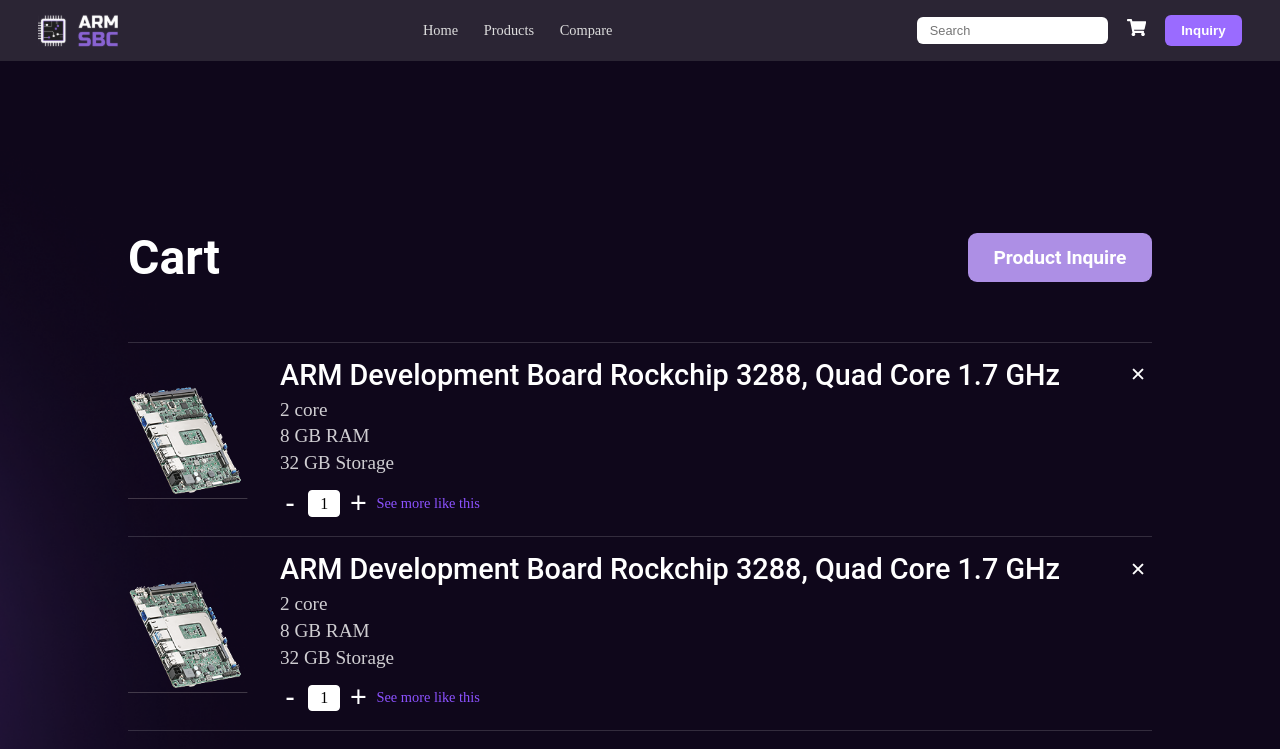
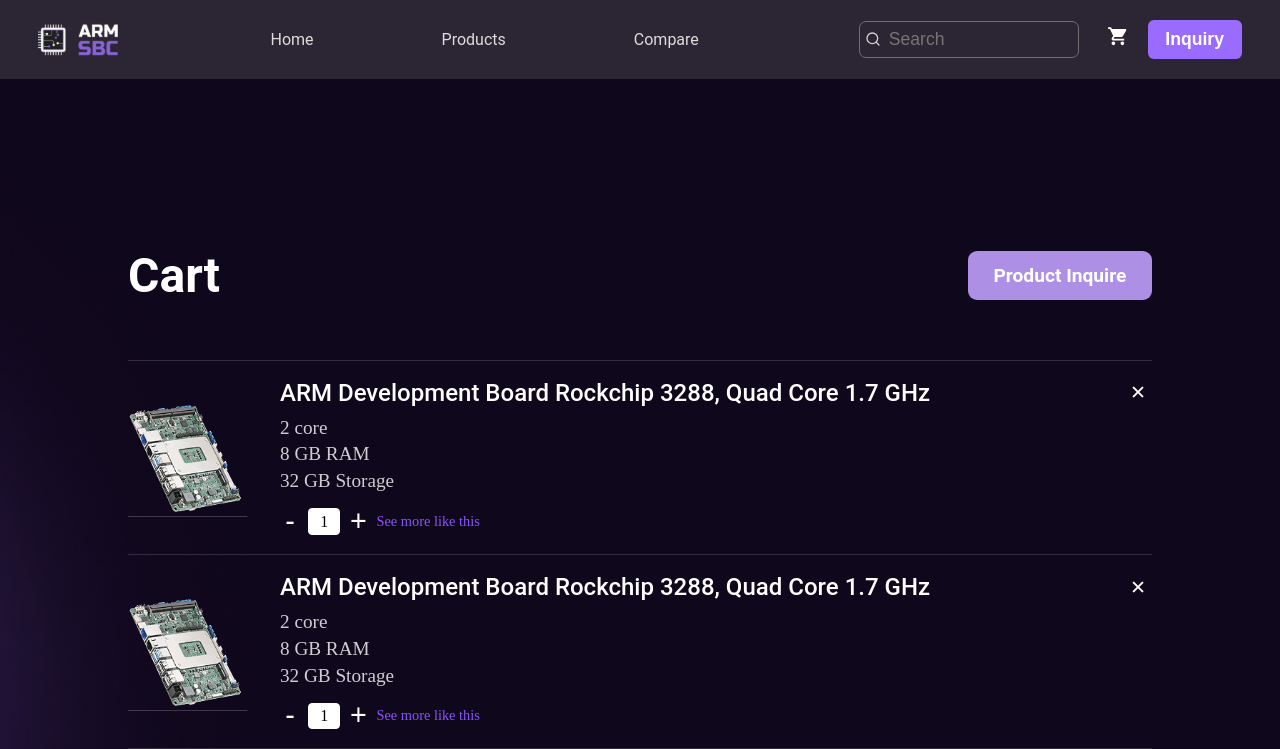
Before and after one commit to Tungston-labs/Arm_Sbc, a React (Vite) app: page /cartpage in a window 1280 px wide. Shown: the top 749 px of the page. Built offline with nearby package versions, Linux system fonts and the light colour scheme.

Commit message:
complete the cartpage

```diff
--- a/src/Components/Navbar/Navbar.Styles.js
+++ b/src/Components/Navbar/Navbar.Styles.js
@@ -1,38 +1,30 @@
 
 import styled from "styled-components";
-
+import { FiSearch } from "react-icons/fi";
 export const Nav = styled.nav`
-  /* max-width: 95%;         reduce width so border-radius is visible */
-  margin: 0 auto;         /* center horizontally */
+  width: 100%;
   background: #2b2534;
   color: white;
   position: sticky;
   top: 0;
   z-index: 1000;
-  overflow: hidden;
-  @media (max-width: 900px) {
-    /* max-width: 100%;      */
-    border-radius: 11px;
+
+
+  border-radius: 10px;
+
+
+  @media (min-width: 600px) {
+    border-radius: 0;
   }
 `;
 
-
 export const NavContainer = styled.div`
+  max-width: 3840px;
   margin: 0 auto;
   padding: clamp(0.5rem, 1vw, 1rem) clamp(1rem, 3vw, 3rem);
   display: flex;
   justify-content: space-between;
   align-items: center;
-
-  /* Mobile-specific styles */
-  @media (max-width: 900px) {
-    display: flex;
-    align-items: center;
-    flex-shrink: 0;
-    border-radius: 11px;
-    background: #2B2534;
-    margin: 0 auto;
-  }
 `;
 
 
@@ -54,6 +46,7 @@
     white-space: nowrap;
     font-size: clamp(0.9rem, 2vw, 2rem);
   }
+
 
   @media (max-width: 480px) {
     font-size: 0.9rem;
@@ -94,7 +87,6 @@
     }
   }
 
-
   @media (min-width: 2561px) and (max-width: 4096px) {
     font-size: 2.2rem;
 
@@ -103,6 +95,7 @@
       width: 10rem;
     }
   }
+
 
   @media (min-width: 4097px) {
     font-size: 3rem;
@@ -116,7 +109,23 @@
 
 export const NavLinks = styled.div`
   display: flex;
-  gap: clamp(1rem, 2vw, 2.5rem);
+  gap: 3rem;
+
+  @media (max-width: 7680px) {
+    gap: 15rem;
+  }
+
+  @media (max-width: 3840px) {
+    gap: 12rem;
+  }
+
+  @media (max-width: 1920px) {
+    gap: 8rem;
+  }
+
+  @media (max-width: 1200px) {
+    gap: 5rem;
+  }
 
   @media (max-width: 900px) {
     display: none;
@@ -126,55 +135,240 @@
 export const NavLinkItem = styled.a`
   text-decoration: none;
   color: #ddd;
-  font-size: clamp(0.9rem, 1vw, 1.2rem);
-  transition: color 0.2s ease;
-
+  font-size: 1.5rem;
+  font-family: 'Roboto';
   &:hover {
     color: #9a6bff;
+  }
+
+  @media (max-width: 7680px) {
+    font-size: 1.8rem;
+  }
+
+  @media (max-width: 3840px) {
+    font-size: 1.8rem;
+  }
+
+  @media (max-width: 1920px) {
+    font-size: 1rem;
+  }
+
+  @media (max-width: 1200px) {
+    font-size: 0.8rem;
+  }
+
+  @media (max-width: 900px) {
+    font-size: 0.6rem;
+  }
+
+  @media (max-width: 600px) {
+    font-size: 0.5rem;
   }
 `;
 
 export const RightSection = styled.div`
   display: flex;
   align-items: center;
-  gap: clamp(0.8rem, 1.5vw, 2rem);
+  gap: 2.5rem;
+
+  @media (max-width: 7680px) {
+    gap: 1.8rem;
+  }
+
+  @media (max-width: 3840px) {
+    gap: 1.5rem;
+  }
+
+  @media (max-width: 1920px) {
+    gap: 1.2rem;
+  }
+
+  @media (max-width: 1200px) {
+    gap: 1rem;
+  }
 
   @media (max-width: 900px) {
     display: none;
   }
 `;
 
+
 export const SearchBox = styled.div`
   position: relative;
+  width: 350px;
+  display: flex;
+  align-items: center;
+  padding: 0.5rem;
+
+  @media (max-width: 7680px) {
+    width: 300px;
+  }
+
+  @media (max-width: 3840px) {
+    width: 250px;
+  }
+
+  @media (max-width: 1920px) {
+    width: 220px;
+  }
+
+  @media (max-width: 1200px) {
+    width: 180px;
+  }
+
+  @media (max-width: 900px) {
+    display: none;
+  }
 `;
 
+
 export const SearchInput = styled.input`
-  padding: 0.4rem 0.8rem;
-  border-radius: 6px;
-  border: none;
+  width: 100%;
+  padding: 0.6rem 1.2rem 0.6rem 2.5rem;
+  border: 1px solid #716F6F;
+  border-radius: 7px;
+  font-size: 1.4rem;
+  background-color: #2B2534;
+  color: #fff;
   outline: none;
-  font-size: clamp(0.8rem, 0.9vw, 1rem);
+
+  ::placeholder {
+    color: #d3d3d3;
+  }
+
+  @media (max-width: 7680px) {
+    font-size: 1.3rem;
+    padding: 0.55rem 1.1rem 0.55rem 2.2rem;
+  }
+
+  @media (max-width: 3840px) {
+    font-size: 1.2rem;
+    padding: 0.5rem 1rem 0.5rem 2rem;
+  }
+
+  @media (max-width: 1920px) {
+    font-size: 1.1rem;
+    padding: 0.45rem 0.9rem 0.45rem 1.8rem;
+  }
+
+  @media (max-width: 1200px) {
+    font-size: 1rem;
+    padding: 0.4rem 0.8rem 0.4rem 1.5rem;
+  }
+
+  @media (max-width: 900px) {
+    display: none;
+  }
+`;
+
+
+export const SearchIcon = styled(FiSearch)`
+  position: absolute;
+  left: 0.8rem;
+  top: 50%;
+  transform: translateY(-50%);
+  color: #d3d3d3;
+  font-size: 1.2rem;
+  pointer-events: none;
+
+  @media (max-width: 7680px) {
+    left: 1.5;
+    font-size: 1.1rem;
+  }
+
+  @media (max-width: 3840px) {
+    left: 1.2rem;
+    font-size: 1.2rem;
+  }
+
+  @media (max-width: 1920px) {
+    left: 0.9rem;
+    font-size: 1rem;
+  }
+
+  @media (max-width: 1200px) {
+    left: 0.7rem;
+    font-size: 1rem;
+  }
 `;
 
 export const CartIcon = styled.div`
-  font-size: clamp(1rem, 1.5vw, 1.6rem);
+  font-size: 2rem;
   cursor: pointer;
+
+  @media (max-width: 7680px) {
+    font-size: 1.8rem;
+  }
+
+  @media (max-width: 3840px) {
+    font-size: 1.6rem;
+  }
+
+  @media (max-width: 1920px) {
+    font-size: 1.4rem;
+  }
+
+  @media (max-width: 1200px) {
+    font-size: 1.2rem;
+  }
+
+  @media (max-width: 900px) {
+    font-size: 1rem;
+  }
+
+  @media (max-width: 600px) {
+    font-size: 0.9rem;
+  }
 `;
 
 export const InquiryButton = styled.button`
-  padding: 0.5rem 1rem;
+  padding: 0.7rem 1.4rem;
   background: #9a6bff;
   border: none;
   border-radius: 6px;
   color: white;
   font-weight: 600;
+  font-size: 1.4rem;
   cursor: pointer;
   transition: all 0.2s ease;
 
   &:hover {
     background: #7f4ce0;
   }
+
+  @media (max-width: 7680px) {
+    font-size: 1.3rem;
+    padding: 0.65rem 1.3rem;
+  }
+
+  @media (max-width: 3840px) {
+    font-size: 1.2rem;
+    padding: 0.6rem 1.2rem;
+  }
+
+  @media (max-width: 1920px) {
+    font-size: 1.1rem;
+    padding: 0.55rem 1.1rem;
+  }
+
+  @media (max-width: 1200px) {
+    font-size: 1rem;
+    padding: 0.5rem 1rem;
+  }
+
+  @media (max-width: 900px) {
+    font-size: 0.9rem;
+    padding: 0.45rem 0.9rem;
+  }
+
+  @media (max-width: 600px) {
+    font-size: 0.8rem;
+    padding: 0.4rem 0.8rem;
+  }
 `;
+
+
+
 
 export const Hamburger = styled.div`
   display: none;
--- a/src/Components/Navbar/Navbar.jsx
+++ b/src/Components/Navbar/Navbar.jsx
@@ -1,4 +1,4 @@
-
+// src/components/Navbar.jsx
 import React, { useState } from "react";
 import {
   Nav,
@@ -14,11 +14,12 @@
   Hamburger,
   MobileMenu,
   MobileNavItem,
-  MobileInquiryButton
+  MobileInquiryButton,
+  SearchIcon
 } from "./Navbar.Styles";
 import { FaShoppingCart, FaBars, FaTimes } from "react-icons/fa";
 import logo from "../../assets/main/logo.svg";
-
+import { IoMdCart } from "react-icons/io";
 const Navbar = () => {
   const [isOpen, setIsOpen] = useState(false);
 
@@ -40,10 +41,11 @@
 
         <RightSection>
           <SearchBox>
-            <SearchInput type="text" placeholder="Search" />
-          </SearchBox>
+  <SearchIcon />
+  <SearchInput type="text" placeholder="Search" />
+</SearchBox>
           <CartIcon>
-            <FaShoppingCart />
+            <IoMdCart />
           </CartIcon>
           <InquiryButton>Inquiry</InquiryButton>
         </RightSection>
@@ -53,6 +55,7 @@
           {isOpen ? <FaTimes /> : <FaBars />}
         </Hamburger>
       </NavContainer>
+
 
       {isOpen && (
         <MobileMenu>
--- a/src/pages/cartpage/CartPage.Styles.js
+++ b/src/pages/cartpage/CartPage.Styles.js
@@ -1,13 +1,9 @@
 import styled from "styled-components";
 
 export const CartContainer = styled.div`
-  /* background: url('/images/cart/cardbackpic .png') no-repeat center center; */
-  /* background-size: cover; */
   color: #fff;
-  /* padding: 8rem; */
   margin: auto;
 
-  /* Mobile background image */
   @media (max-width: 900px) {
      background: url('/images/cart/cardbackpic .png') no-repeat center center;
     background-size: cover;
@@ -15,23 +11,20 @@
   }
 
   @media (min-width: 3840px) {
-    padding: 6rem 12rem;
     font-size: 1.5rem;
   }
 
   @media (min-width: 7680px) {
     font-size: 2rem;
-    padding: 8rem 16rem;
   }
 `;
 export const Container = styled.div`
  background: url('/images/cart/cardbackpic .png') no-repeat center center;
-  background-size: cover; /* ensures image covers the container */
+  background-size: cover;
   color: #fff;
   padding: 8rem;
   margin: auto;
 
-  /* Mobile background image */
   @media (max-width: 900px) {
      background: url('/images/cart/cardbackpic .png') no-repeat center center;
     background-size: cover;
@@ -53,7 +46,6 @@
   display: flex;
   justify-content: space-between;
   align-items: center;
-  /* margin-bottom: 2rem; */
 `;
 
 export const CartTitle = styled.h2`
@@ -62,7 +54,7 @@
   font-weight: 700;
   font-style: normal;
   line-height: normal;
-  font-size: 1.5rem; /* default mobile font */
+  font-size: 1.5rem;
 
   @media (min-width: 600px) {
     font-size: 2rem;
@@ -99,7 +91,7 @@
   font-style: normal;
   font-weight: 600;
   line-height: normal;
-  font-size: 0.95rem; /* default mobile font */
+  font-size: 0.95rem;
   padding: 0.5rem 1rem;
   transition: all 0.3s ease;
 
@@ -108,42 +100,40 @@
     color: #8c52ff;
   }
 
-  /* Tablets / Small screens */
+
   @media (min-width: 600px) {
     font-size: 1rem;
     padding: 0.6rem 1.2rem;
     border-radius: 7px;
   }
 
-  /* Desktop screens */
+
   @media (min-width: 900px) {
     font-size: 1.1rem;
     padding: 0.7rem 1.4rem;
     border-radius: 8px;
   }
 
-  /* Large desktop / 1200px+ */
   @media (min-width: 1200px) {
     font-size: 1.2rem;
     padding: 0.8rem 1.6rem;
     border-radius: 9px;
   }
 
-  /* Full HD / 1920px+ */
   @media (min-width: 1920px) {
     font-size: 1.4rem;
     padding: 1rem 2rem;
     border-radius: 10px;
   }
 
-  /* 4K screens */
+
   @media (min-width: 3840px) {
     font-size: 1.5rem;
     padding: 1.2rem 2.5rem;
     border-radius: 12px;
   }
 
-  /* 8K screens */
+
   @media (min-width: 7680px) {
     font-size: 2rem;
     padding: 1.5rem 3rem;
@@ -206,15 +196,15 @@
   }
 
   @media (min-width: 1200px) {
-    font-size: 1.8rem;
+    font-size: 1.5rem;
   }
 
   @media (min-width: 1920px) {
-    font-size: 2.2rem;
+    font-size: 2rem;
   }
 
   @media (min-width: 3840px) {
-    font-size: 2.8rem;
+    font-size: 2.5rem;
   }
 
   @media (min-width: 7680px) {
@@ -230,40 +220,42 @@
   font-size: 0.9rem;
   opacity: 0.8;
 
+  margin-top: 10px;
+
   li {
     margin-bottom: 0.3rem;
   }
 
-  /* Tablets / small screens */
   @media (min-width: 600px) {
-    font-size: 1rem; /* ~16px */
+    font-size: 1rem;
+    margin-top: 0;
   }
 
-  /* Desktop screens */
+
   @media (min-width: 900px) {
-    font-size: 1.1rem; /* ~18px */
+    font-size: 1.1rem;
   }
 
-  /* Large desktop / 1200px+ */
+
   @media (min-width: 1200px) {
-    font-size: 1.2rem; /* ~19px */
+    font-size: 1.2rem;
   }
 
-  /* Full HD / 1920px+ */
   @media (min-width: 1920px) {
-    font-size: 1.4rem; /* ~22px */
+    font-size: 1.4rem;
   }
 
-  /* 4K screens */
+
   @media (min-width: 3840px) {
-    font-size: 1.5rem; /* ~24px */
+    font-size: 1.5rem;
   }
 
-  /* 8K screens */
+
   @media (min-width: 7680px) {
-    font-size: 2rem; /* ~32px */
+    font-size: 2rem;
   }
 `;
+
 
 
 export const QuantityControl = styled.div`
@@ -288,31 +280,27 @@
 
   @media (min-width: 600px) {
     font-size: 1rem;
-    /* min-width: 22px; */
+
   }
 
   @media (min-width: 900px) {
     font-size: 1.5rem;
-    /* min-width: 24px; */
+
   }
 
   @media (min-width: 1200px) {
     font-size: 1.8rem;
-    /* min-width: 26px; */
   }
 
   @media (min-width: 1920px) {
     font-size: 2rem;
-    /* min-width: 30px; */
   }
   @media (min-width: 3840px) {
     font-size: 2.5rem;
-    /* min-width: 40px; */
   }
 
   @media (min-width: 7680px) {
     font-size: 2.8rem;
-    /* min-width: 50px; */
   }
 `;
 
--- a/src/pages/cartpage/CartPage.jsx
+++ b/src/pages/cartpage/CartPage.jsx
@@ -18,33 +18,12 @@
   Divider,
   ProductHeader,
 } from "./CartPage.Styles";
-import Navbar from "../../Components/Navbar/Navbar"
+import Navbar from "../../Components/Navbar/Navbar";
 import Footer from "../../Components/Footer/Footer";
+import cartData from "./cartData";
+
 const Cart = () => {
-  const [cartItems, setCartItems] = useState([
-    {
-      id: 1,
-      name: "ARM Development Board Rockchip 3288, Quad Core 1.7 GHz",
-      specs: ["2 core", "8 GB RAM", "32 GB Storage"],
-    image: "images/cart/chip.png",
-      quantity: 1,
-    },
-    {
-      id: 2,
-      name: "ARM Development Board Rockchip 3288, Quad Core 1.7 GHz",
-      specs: ["2 core", "8 GB RAM", "32 GB Storage"],
-     image: "images/cart/chip.png",
-      quantity: 1,
-    },
-     {
-      id: 3,
-      name: "ARM Development Board Rockchip 3288, Quad Core 1.7 GHz",
-      specs: ["2 core", "8 GB RAM", "32 GB Storage"],
-     image: "images/cart/chip.png",
-      quantity: 1,
-    },
-
-  ]);
+  const [cartItems, setCartItems] = useState(cartData);
 
   const increaseQty = (id) => {
     setCartItems((prev) =>
@@ -70,18 +49,15 @@
 
   return (
     <>
-
       <CartContainer>
-      <Navbar/>
+        <Navbar />
         <Container>
-      {/* Header */}
           <CartHeader>
             <CartTitle>Cart</CartTitle>
             <EnquiryButton>Product Inquire</EnquiryButton>
-
           </CartHeader>
           <Divider />
-      {/* Cart Items */}
+
           {cartItems.map((item, index) => (
             <React.Fragment key={item.id}>
               <CartItem>
@@ -109,7 +85,6 @@
           ))}
         </Container>
       </CartContainer>
-
       <Footer />
     </>
   );
--- /dev/null
+++ b/src/pages/cartpage/cartData.js
@@ -0,0 +1,26 @@
+
+const cartData = [
+  {
+    id: 1,
+    name: "ARM Development Board Rockchip 3288, Quad Core 1.7 GHz",
+    specs: ["2 core", "8 GB RAM", "32 GB Storage"],
+    image: "images/cart/chip.png",
+    quantity: 1,
+  },
+  {
+    id: 2,
+    name: "ARM Development Board Rockchip 3288, Quad Core 1.7 GHz",
+    specs: ["2 core", "8 GB RAM", "32 GB Storage"],
+    image: "images/cart/chip.png",
+    quantity: 1,
+  },
+  {
+    id: 3,
+    name: "ARM Development Board Rockchip 3288, Quad Core 1.7 GHz",
+    specs: ["2 core", "8 GB RAM", "32 GB Storage"],
+    image: "images/cart/chip.png",
+    quantity: 1,
+  },
+];
+
+export default cartData;
```
Lines whose indentation alone changed are shown as unchanged.
